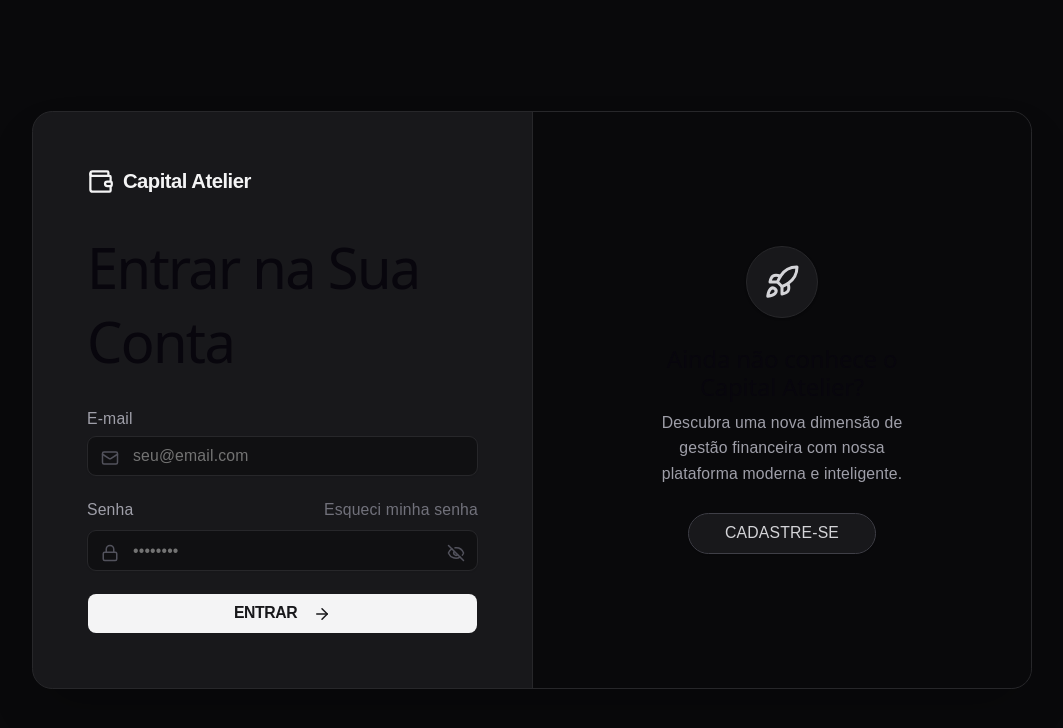
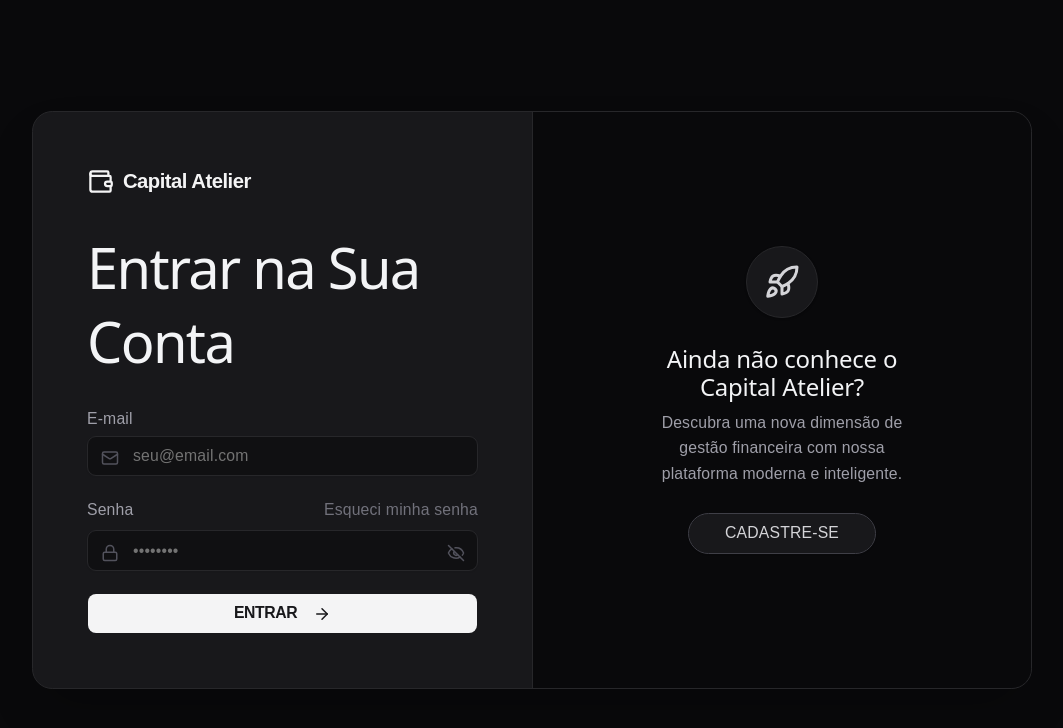
Before and after one commit to eliandrodasilva/capital-atelier, a React (Vite) app in the folder frontend/: page /login in a window 1280 px wide. Shown: the top 728 px of the page, without its empty margins (108-1171 px from the left). Built offline with nearby package versions, Linux system fonts and the light colour scheme; no server answers.

Commit message:
style: tittles are no longer darker in white mode

```diff
--- a/frontend/src/index.css
+++ b/frontend/src/index.css
@@ -7,7 +7,7 @@
 
 :root {
   --text: #6b6375;
-  --text-h: #08060d;
+  --text-h: #f3f4f6;
   --bg: #fff;
   --border: oklch(0.922 0 0);
   --code-bg: #f4f3ec;
--- a/frontend/src/pages/Login/Login.jsx
+++ b/frontend/src/pages/Login/Login.jsx
@@ -61,7 +61,7 @@ const LoginPage = () => {
   };
 
   return (
-    <div className="min-h-[100dvh] w-full flex items-center justify-center bg-zinc-950 p-4 font-sans text-zinc-50 m-0 absolute inset-0">
+    <div className="min-h-[100dvh] w-full flex items-center justify-center bg-zinc-950 p-4 font-sans m-0 absolute inset-0">
       <div className="w-full max-w-[1000px] grid grid-cols-1 md:grid-cols-2 bg-zinc-900 border border-zinc-800 rounded-2xl shadow-2xl overflow-hidden">
 
         <div className="p-8 md:p-12 flex flex-col justify-center">
@@ -71,7 +71,7 @@ const LoginPage = () => {
           </div>
 
           <div>
-            <h1 className="text-2xl font-medium tracking-tight text-zinc-100">
+            <h1 className="text-2xl font-medium tracking-tight text-white">
               Entrar na Sua Conta
             </h1>
           </div>
```
